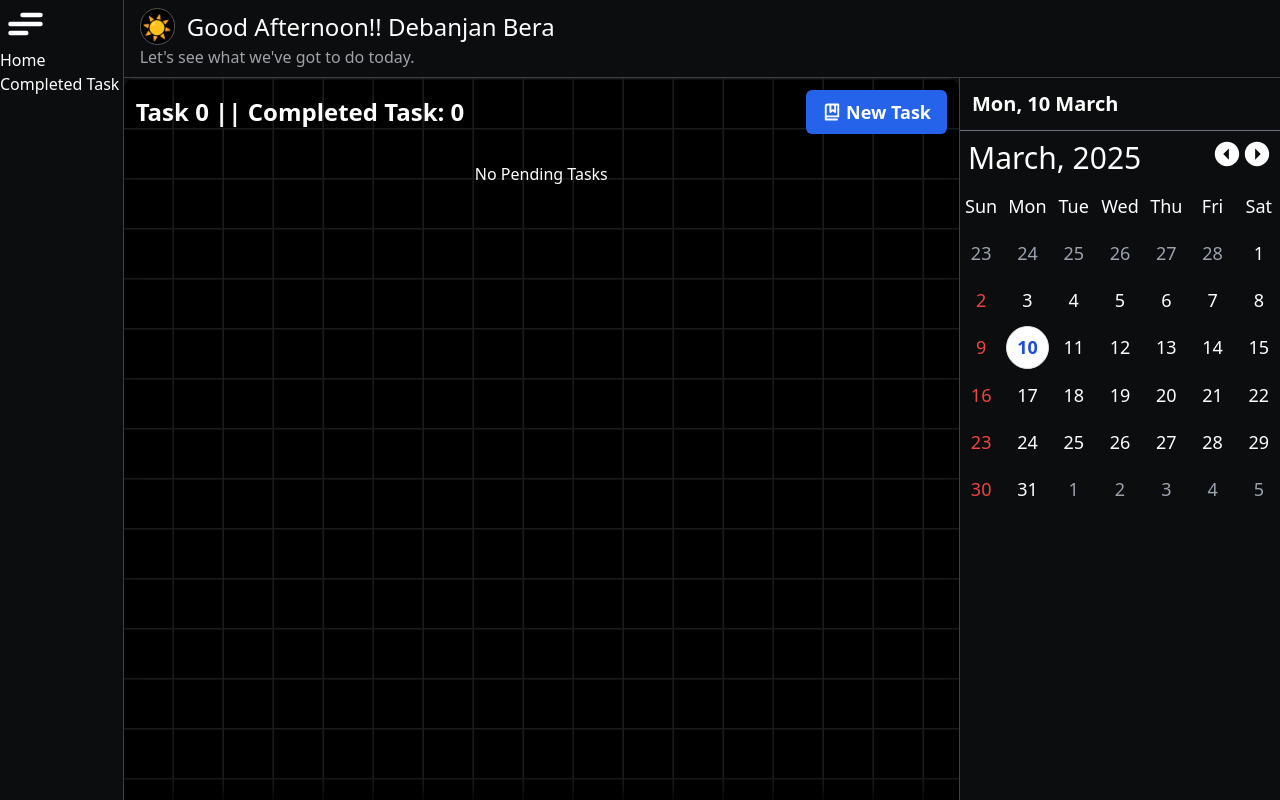
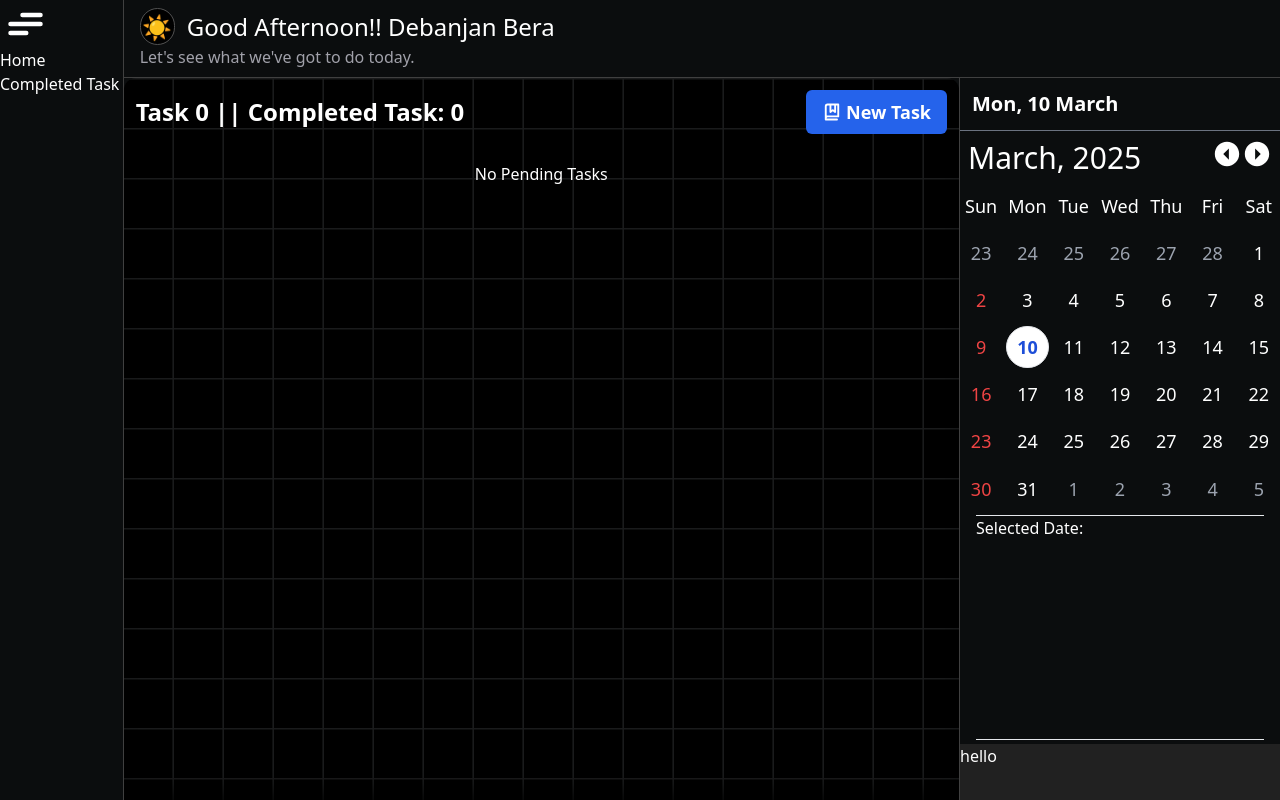
Before and after one commit to debanjan-bera/To-Do-Application, a React (Vite) app: page / in a window 1280 px wide. Built offline with nearby package versions, Linux system fonts and the light colour scheme.

Commit message:
refactor: Improve CalenderComponent layout and styles for better user experience

```diff
--- a/src/Components/layout/Calender/Calender.jsx
+++ b/src/Components/layout/Calender/Calender.jsx
@@ -30,12 +30,16 @@ export const CalenderComponent = () => {
 
   const prevMonth = () => setCurrentDate(new Date(year, month - 1, 1));
   const nextMonth = () => setCurrentDate(new Date(year, month + 1, 1));
+  const disableDayClass =
+    "text-gray-400 rounded-full hover:bg-[#27272a]";
+  const flexClass = "flex items-center justify-center";
 
   const handleDateClick = (e) => {
     const clickedElement = e.target;
 
     if (!clickedElement.classList.contains("current-month")) return; // Only allow clicks on current month days
     const day = parseInt(clickedElement.textContent);
+    if(selectedDate ===  `${day} ${listOfMonths[month]} ${year}`) return
 
     if (!isNaN(day)) {
       const formattedDate = `${day} ${listOfMonths[month]} ${year}`;
@@ -72,8 +76,7 @@ export const CalenderComponent = () => {
         {/* Calendar Grid with Event Propagation */}
         <section
           className="w-full h-[20.4rem] mb-1 text-lg text-white grid grid-cols-7 grid-rows-7 gap-1"
-          onClick={handleDateClick}
-        >
+          onClick={handleDateClick}>
           {listOfDays.map((day) => (
             <div key={day} className="p-1 flex items-center justify-center"> {day} </div>
           ))}
@@ -85,135 +88,24 @@ export const CalenderComponent = () => {
 
           {/* Current Month Days */}
           {Array.from({ length: lastDay }, (_, i) => i + 1).map((day) => (
-            <div
-              key={day}
-              className={`current-month w-full h-full p-1 rounded-full flex items-center justify-center aspect-square ${trackTodayDate(day)} hover:bg-[#27272a]`}
-            >
+            <div key={day}
+              className={`current-month rounded-full flex items-center justify-center aspect-square ${trackTodayDate(day)} hover:bg-[#27272a]`}>
               {day}
             </div>
           ))}
 
           {/* Next Month Days */}
           {nextMonthDays.map((day, index) => (
-            <div key={`next-${index}`} className="cursor-not-allowed text-gray-400 flex items-center justify-center">{day}</div>
+            <div key={`next-${index}`} className={`${disableDayClass} ${flexClass}`}>{day}</div>
           ))}
         </section>
       </section>
 
       {/* Display Selected Date */}
-      {selectedDate && (
-        <div className="text-white mt-4">
-          <p>Selected Date: {selectedDate}</p>
-        </div>
-      )}
+      <div className="h-[80%] w-[90%] scroll border-y text-white mb-1  overflow-y-scroll hello"><p>Selected Date: {selectedDate}</p>
+
+      </div>
+      <div className="h-[20%] w-full bg-[#212121] text-white"> hello</div>
     </aside>
   );
 };
-
-
-// import { useEffect, useState } from "react";
-// import {
-//   IoMdArrowDropleftCircle,
-//   IoMdArrowDroprightCircle,
-// } from "react-icons/io";
-
-// export const CalenderComponent = () => {
-//   const [currentDate, setCurrentDate] = useState(new Date());
-//   const [todayDate, setTodayDate] = useState(new Date());
-//   const [isSunday, setSunday] = useState([]);
-
-//   const listOfDays = ["Sun", "Mon", "Tue", "Wed", "Thu", "Fri", "Sat"];
-//   const listOfMonths = ["January","February","March","April","May","June","July","August","September","October","November","December"];
-
-//   const year = currentDate.getFullYear();
-//   const month = currentDate.getMonth();
-//   const firstDay = new Date(year, month, 1).getDay();
-//   const lastDay = new Date(year, month + 1, 0).getDate();
-//   const prevMonthLastDay = new Date(year, month, 0).getDate();
-
-//   const prevMonthDates = Array.from({ length: firstDay },(_, i) => prevMonthLastDay - firstDay + i + 1);
-//   const totalCells = Math.ceil((firstDay + lastDay) / 7) * 7 - (firstDay + lastDay);
-
-//   const nextMonthDays = Array.from({ length: totalCells }, (_, i) => i + 1);
-
-//   const flexClass = "flex items-center justify-center";
-//   const disableDayClass =
-//     "p-1 w-full h-full aspect-square text-gray-400 rounded-full hover:bg-[#27272a]";
-
-//   const trackTodayDate = (date) => {
-//     if (
-//       todayDate.getDate() === date &&
-//       todayDate.getMonth() === month &&
-//       todayDate.getFullYear() === year
-//     ) {
-//       return "border text-blue-700 font-bold bg-white  hover:bg-white";
-//     }
-//     return isSunday.includes(date) ? "text-red-500 hover:bg-red-900/30" : "text-white";
-//   };
-
-//   const prevMonth = () => setCurrentDate(new Date(year, month - 1, 1));
-//   const nextMonth = () => setCurrentDate(new Date(year, month + 1, 1));
-
-
-
-//   useEffect(() => {
-//     const sundays = [];
-//     for (let day = 1; day <= lastDay; day++) {
-//       if (new Date(year, month, day).getDay() === 0) sundays.push(day);
-//     }
-//     setSunday(sundays);
-//   }, [year, month, lastDay]);
-
-//   return (
-//     <>
-//       <aside className="calender bg-[#0B0D0E] border-l-[0.02rem] border-neutral-700 row-start-2 row-end-5 col-start-3 flex flex-col items-center">
-//         <section className="w-full font-bold border-b border-gray-500 text-white text-xl cursor-pointer"
-//           onClick={() => {
-//             if (currentDate.getFullYear() !== todayDate.getFullYear() ||currentDate.getMonth() !== todayDate.getMonth())
-//               setCurrentDate( new Date(todayDate.getFullYear(), todayDate.getMonth(), 1));
-//             else return;
-//           }}>
-//           <div className="p-3 hover:bg-white/10">
-//             {`${listOfDays[todayDate.getDay()]}, ${todayDate.getDate()} ${listOfMonths[todayDate.getMonth()]}`}
-//           </div>
-//         </section>
-//         <section className="w-[20rem]">
-//           <div className="w-full p-1 text-white flex items-center justify-between text-center">
-//             <span className="text-3xl p-1 text-center">{`${listOfMonths[month]}, ${year}`}</span>
-//             <div className="text-3xl p-1 text-center">
-//               <button className="" onClick={prevMonth}>
-//                 <IoMdArrowDropleftCircle />
-//               </button>
-//               <button onClick={nextMonth}>
-//                 <IoMdArrowDroprightCircle />
-//               </button>
-//             </div>
-//           </div>
-
-//           <section  className="w-full h-[20.4rem] mb-1 text-lg text-white grid grid-cols-7 grid-rows-7 gap-1">
-//             {listOfDays.map((day) => (
-//               <div key={day} className={`p-1 ${flexClass}`}> {day} </div> ))}
-
-//             {prevMonthDates.map((day, index) => (
-//               <div key={`prev-${index}`} className="">
-//                 <div className={`${disableDayClass} ${flexClass}`}>{day}</div>
-//               </div>
-//             ))}
-
-//             {Array.from({ length: lastDay }, (_, i) => i + 1).map((day, index) => (
-//                 <div key={index}
-//                   className={`w-full h-full p-1 rounded-full ${flexClass} aspect-square ${trackTodayDate(day)}  hover:bg-[#27272a]`}
-//                   // onClick={() => setDate(`${day},${month + 1},${year}`)}
-//                   >
-//                   {day}
-//                 </div>))}
-
-//             {nextMonthDays.map((day, index) => (<div key={`prev-${index}`} className={`${disableDayClass} ${flexClass}`}> {day} </div>))}
-//           </section>
-//         </section>
-//         <div className="h-[80%] w-full border-y text-white overflow-y-scroll"> hello</div>
-//         <div className="h-[20%] w-full bg-[#212121] text-white"> hello</div>
-//       </aside>
-//     </>
-//   );
-// };
--- a/src/To-Do/todo.css
+++ b/src/To-Do/todo.css
@@ -10,22 +10,13 @@
     border-radius: 0.4rem 0 0 0.4rem;
     border: none;
 }
-.buttonClass{
-    height: 3rem;
-    width: 6.5rem;
-    background-color: rgb(185, 185, 185);
-    border-radius: 0 0.4rem 0.4rem 0;
-    font-size: 1.3rem;
-    font-weight: 500;
-    text-align: center;
-}
 label input:focus-within {
     border: 1.5px solid #2d79f3;
 }
 label textarea {
     resize: none;
     height: 100px;
-  }
+}
 textarea:focus-within {
     border: 1.5px solid #2d79f3;
 }
@@ -34,10 +25,10 @@ select:focus-within {
 }
 .button-submit:hover {
     background-color: #1b1c1c;
-  }
+}
 
 .hello::-webkit-scrollbar {
-    width: 0.1rem;
+    width: 0rem;
 }
 .hello::-webkit-scrollbar-thumb {
     background: #d4d4d4;
```
